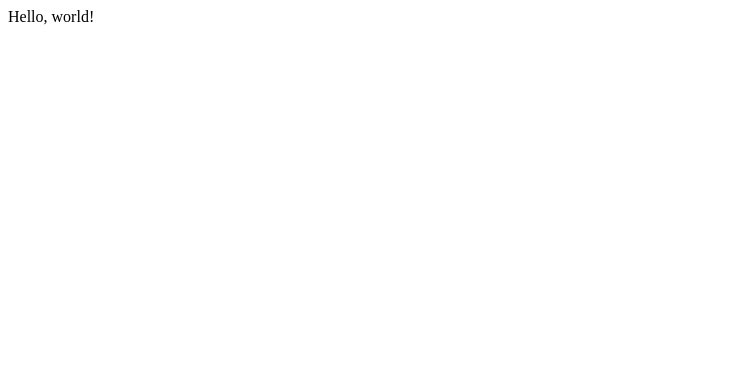
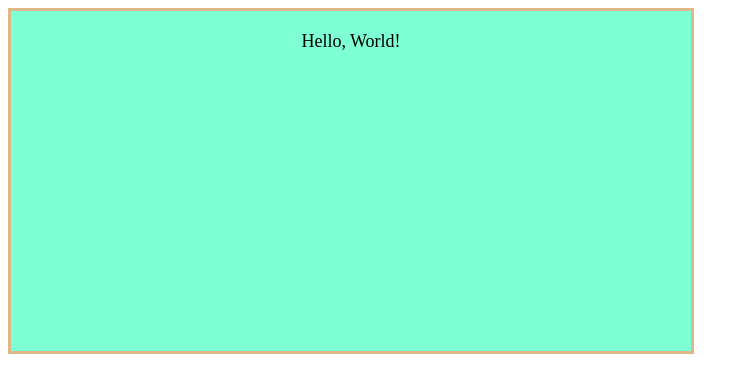
Before and after one commit to ViktorijaSurginevica/js-start, a plain HTML site: page index.html in a window 1280 px wide. Shown: the whole page, without its empty margins (0-749 px from the left). Drawn offline with Linux system fonts and the light colour scheme.

Commit message:
full-css

```diff
--- a/index.css
+++ b/index.css
@@ -0,0 +1,11 @@
+.greeting {
+  background-color: aquamarine;
+  width: 600px;
+  height: 300px;
+  padding: 20px 40px;
+  border: 3px solid burlywood;
+  text-align: center;
+  text-transform: capitalize;
+  font-size: 18px;
+
+}
--- a/index.html
+++ b/index.html
@@ -5,8 +5,15 @@
     <meta name="viewport" content="width=device-width, initial-scale=1.0">
     <title>Document</title>
     <link rel="stylesheet" href="./index.css">
+    <script>
+        function greetings () {
+            alert ("Hello, world!")
+
+        }
+    </script>
 </head>
 <body>
-    Hello, world!
+    <div class="greeting">Hello, world!</div>
+
 </body>
 </html>
```
